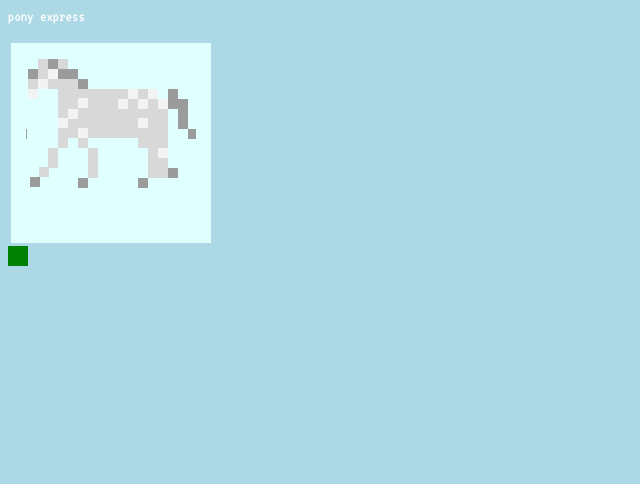
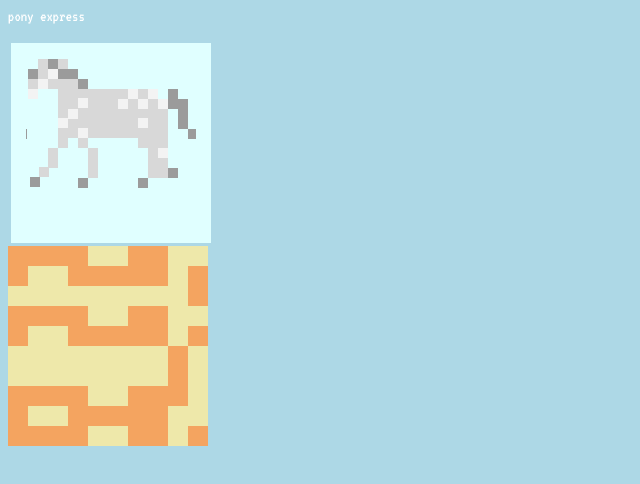
Before and after one commit to jmsoper/pony-express, a plain HTML site: page index.html in a window 1280 px wide. Shown: the whole page, without its empty margins (0-640 px from the left). Drawn offline with nearby package versions, Linux system fonts and the light colour scheme.

Commit message:
fill out basic mapmaker

```diff
--- a/lib/map-maker.js
+++ b/lib/map-maker.js
@@ -9,10 +9,33 @@ const cities = [
   { name: 'Cobbs Way', location:[1,7], story: ['An abandoned ranch.']}
 ];
 
-const map = {dimensions: mapDimensions, cities: cities };
+const rows = [['sandy', 'sandy', 'sandy', 'sandy', 'grassy', 'grassy', 'sandy', 'sandy', 'grassy', 'grassy'],
+              ['sandy', 'grassy', 'grassy', 'sandy','sandy', 'sandy', 'sandy', 'sandy', 'grassy', 'sandy'],
+              ['grassy', 'grassy', 'grassy', 'grassy', 'grassy', 'grassy', 'grassy', 'grassy', 'grassy', 'sandy'],
+              ['sandy', 'sandy', 'sandy', 'sandy', 'grassy', 'grassy', 'sandy', 'sandy', 'grassy', 'grassy'],
+              ['sandy', 'grassy', 'grassy', 'sandy','sandy', 'sandy', 'sandy', 'sandy', 'grassy', 'sandy'],
+              ['grassy', 'grassy', 'grassy', 'grassy', 'grassy', 'grassy', 'grassy', 'grassy', 'sandy', 'grassy'],
+              ['grassy', 'grassy', 'grassy', 'grassy', 'grassy', 'grassy', 'grassy', 'grassy', 'sandy', 'grassy'],
+              ['sandy', 'sandy', 'sandy', 'sandy', 'grassy', 'grassy', 'sandy', 'sandy', 'sandy', 'grassy'],
+              ['sandy', 'grassy', 'grassy', 'sandy','sandy', 'sandy', 'sandy', 'sandy', 'grassy', 'grassy'],
+            ['sandy', 'sandy', 'sandy', 'sandy', 'grassy', 'grassy', 'sandy', 'sandy', 'grassy', 'sandy']];
 
-function renderMap(map){
-  $('#land').append('<div class="map-tile__grassy-land"></div>');
+const mapInfo = {rows: rows, dimensions: mapDimensions, cities: cities };
+
+function renderMap(mapInfo){
+  var mapFrame = $('#land');
+  mapFrame.css('height', mapInfo.dimensions[0] * 20);
+  mapFrame.css('width', mapInfo.dimensions[1] * 20);
+  mapInfo.rows.forEach(function(row){
+    row.forEach(function(square){
+      if (square === 'sandy'){
+	$('#land').append('<div class="map-tile map-tile__sandy"></div>');
+      } else if (square==='grassy'){
+        $('#land').append('<div class="map-tile map-tile__grassy"></div>');
+      }
+    });
+  });
+
 }
 
-renderMap(map);
+renderMap(mapInfo);
--- a/styles/index.css
+++ b/styles/index.css
@@ -10,9 +10,22 @@ body {
   background-color: lightblue;
 }
 
-.map-tile__grassy-land {
+#land {
+  display: flex;
+  flex-wrap: wrap;
+}
+
+.map-tile {
+ display: block;
+ height: 20px;
+ width: 20px;
+}
+
+.map-tile__sandy {
+ background-color: sandybrown;
+}
+
+.map-tile__grassy {
   display: block;
-  height: 20px;
-  width: 20px;
-  background-color: green;
+  background-color: palegoldenrod;
 }
```
